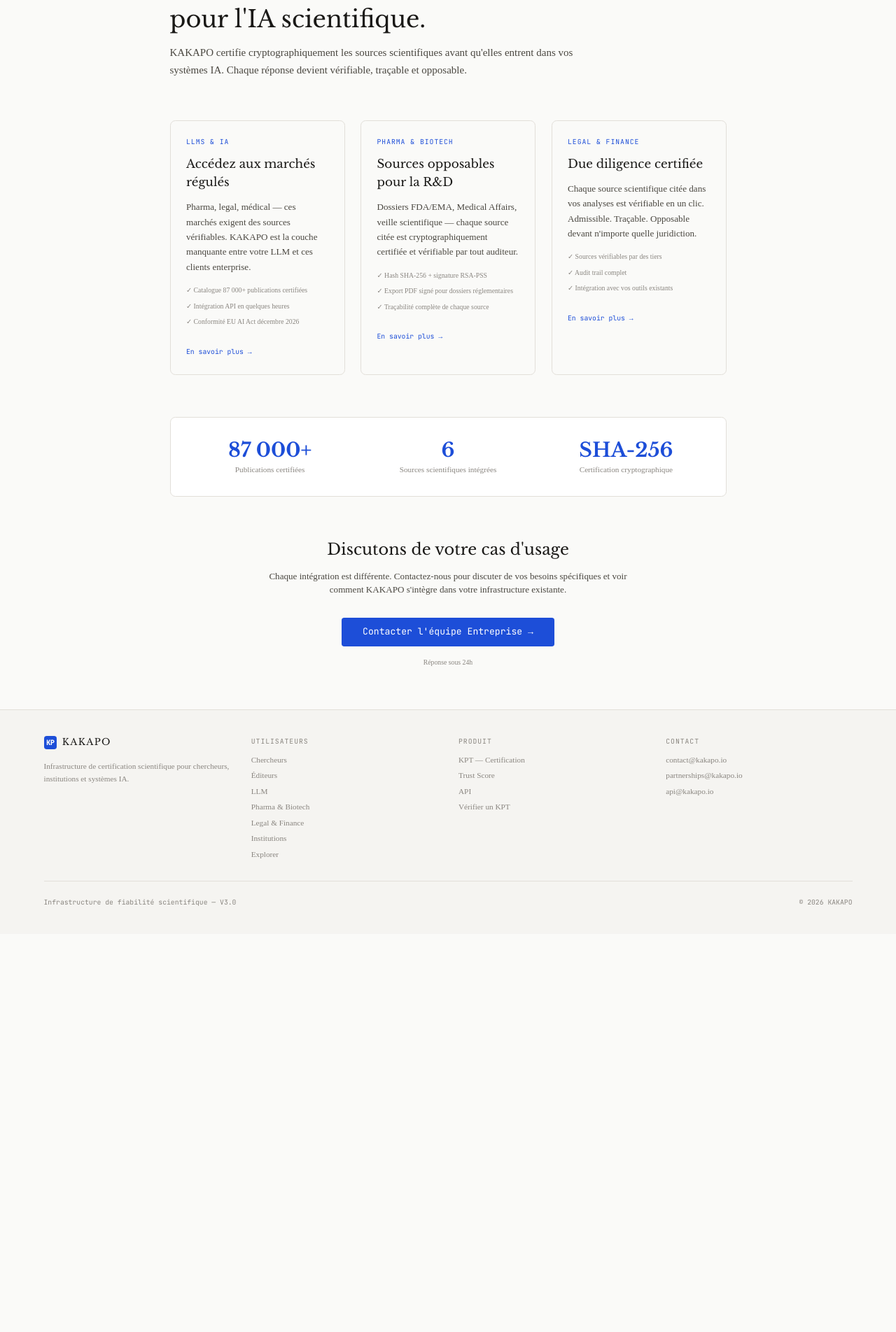
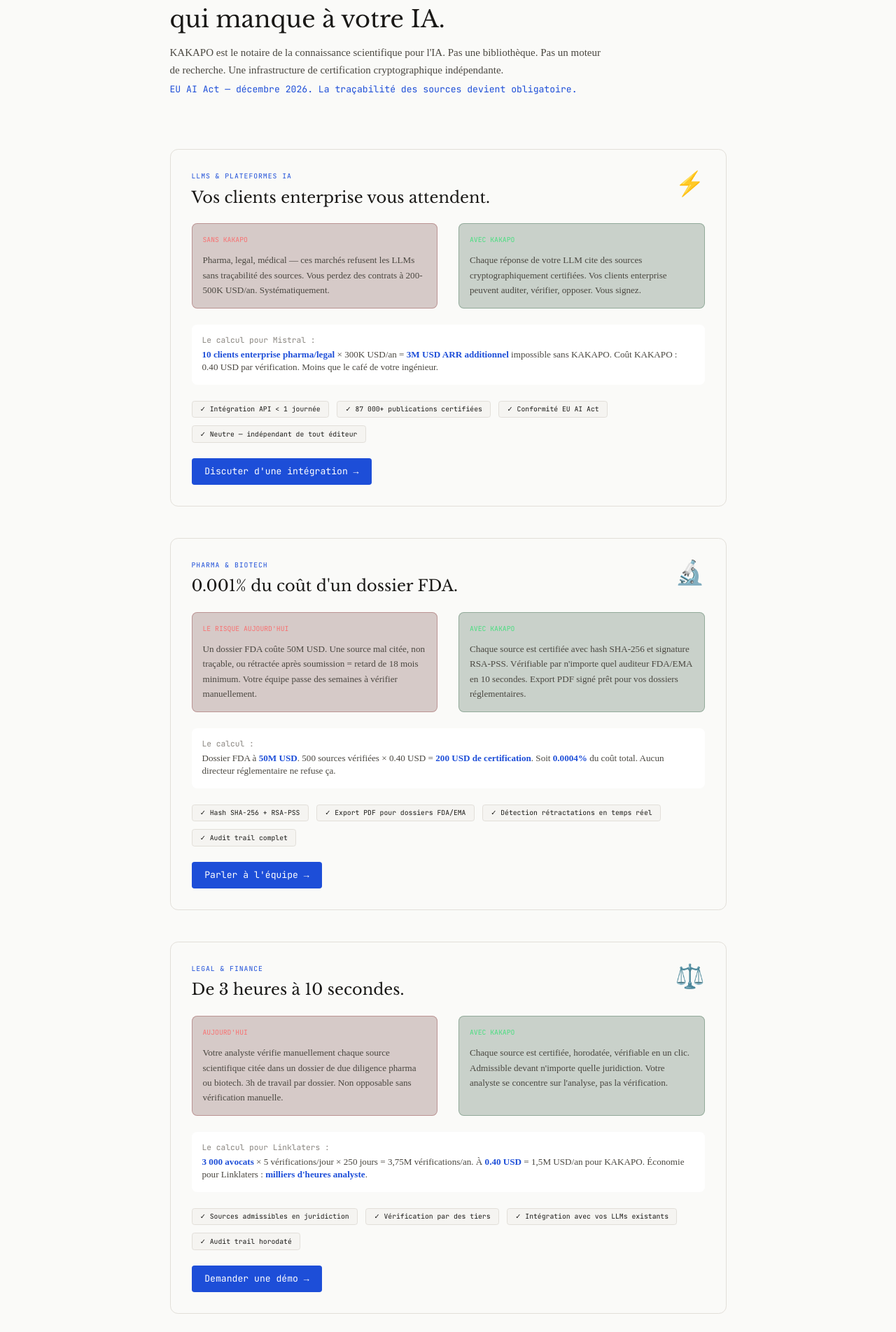
Before and after one commit to kkpo-adil/kakapo-front, a Next.js app: page /entreprise in a window 1280 px wide. Shown: the part 176-2080 px from the top of the page at 70% size. Before the commit the page ends 1511 px from the top, so only its background shows below. Built offline with nearby package versions, Linux system fonts and the light colour scheme.

Commit message:
feat: entreprise page - Mark Cuban style - ROI explicite par profil

```diff
--- a/src/app/entreprise/page.tsx
+++ b/src/app/entreprise/page.tsx
@@ -1,103 +1,218 @@
 import Link from "next/link";
 
-export default function EntreprisePage() {
+export default function EnterprisePage() {
   return (
     <div className="max-w-4xl mx-auto px-6 py-16">
-      <div className="mb-16">
+
+      <div className="mb-20">
         <p className="text-2xs font-mono text-accent uppercase tracking-widest mb-3">Entreprise</p>
         <h1 className="text-4xl font-display text-text-primary mb-4 leading-tight">
-          L'infrastructure de confiance<br />pour l'IA scientifique.
+          La couche de confiance<br />qui manque à votre IA.
         </h1>
-        <p className="text-base text-text-secondary leading-relaxed max-w-2xl">
-          KAKAPO certifie cryptographiquement les sources scientifiques avant qu'elles entrent dans vos systèmes IA.
-          Chaque réponse devient vérifiable, traçable et opposable.
+        <p className="text-base text-text-secondary leading-relaxed max-w-2xl mb-2">
+          KAKAPO est le notaire de la connaissance scientifique pour l'IA.
+          Pas une bibliothèque. Pas un moteur de recherche.
+          Une infrastructure de certification cryptographique indépendante.
+        </p>
+        <p className="text-sm text-accent font-mono">
+          EU AI Act — décembre 2026. La traçabilité des sources devient obligatoire.
         </p>
       </div>
 
-      <div className="grid grid-cols-1 md:grid-cols-3 gap-6 mb-16">
-        <div className="border border-border rounded-lg p-6">
-          <p className="text-2xs font-mono text-accent uppercase tracking-widest mb-3">LLMs & IA</p>
-          <h2 className="text-lg font-display text-text-primary mb-3">Accédez aux marchés régulés</h2>
-          <p className="text-sm text-text-secondary leading-relaxed mb-4">
-            Pharma, legal, médical — ces marchés exigent des sources vérifiables.
-            KAKAPO est la couche manquante entre votre LLM et ces clients enterprise.
-          </p>
-          <div className="space-y-2 mb-6">
-            <p className="text-2xs text-text-muted">✓ Catalogue 87 000+ publications certifiées</p>
-            <p className="text-2xs text-text-muted">✓ Intégration API en quelques heures</p>
-            <p className="text-2xs text-text-muted">✓ Conformité EU AI Act décembre 2026</p>
+      <div className="space-y-12 mb-20">
+
+        <div className="border border-border rounded-xl p-8 hover:border-accent/50 transition-colors">
+          <div className="flex items-start justify-between mb-6">
+            <div>
+              <p className="text-2xs font-mono text-accent uppercase tracking-widest mb-2">LLMs & Plateformes IA</p>
+              <h2 className="text-2xl font-display text-text-primary">Vos clients enterprise vous attendent.</h2>
+            </div>
+            <span className="text-4xl">⚡</span>
           </div>
-          <Link href="/llm" className="text-2xs font-mono text-accent hover:text-accent-hover no-underline">
-            En savoir plus →
-          </Link>
+
+          <div className="grid grid-cols-1 md:grid-cols-2 gap-8 mb-6">
+            <div className="bg-red-950/20 border border-red-900/30 rounded-lg p-4">
+              <p className="text-2xs font-mono text-red-400 uppercase mb-3">Sans KAKAPO</p>
+              <p className="text-sm text-text-secondary leading-relaxed">
+                Pharma, legal, médical — ces marchés refusent les LLMs sans traçabilité des sources.
+                Vous perdez des contrats à 200-500K USD/an. Systématiquement.
+              </p>
+            </div>
+            <div className="bg-green-950/20 border border-green-900/30 rounded-lg p-4">
+              <p className="text-2xs font-mono text-green-400 uppercase mb-3">Avec KAKAPO</p>
+              <p className="text-sm text-text-secondary leading-relaxed">
+                Chaque réponse de votre LLM cite des sources cryptographiquement certifiées.
+                Vos clients enterprise peuvent auditer, vérifier, opposer. Vous signez.
+              </p>
+            </div>
+          </div>
+
+          <div className="bg-surface-2 rounded-lg p-4 mb-6">
+            <p className="text-xs font-mono text-text-muted mb-1">Le calcul pour Mistral :</p>
+            <p className="text-sm text-text-secondary">
+              <span className="text-accent font-semibold">10 clients enterprise pharma/legal</span> × 300K USD/an
+              = <span className="text-accent font-semibold">3M USD ARR additionnel</span> impossible sans KAKAPO.
+              Coût KAKAPO : 0.40 USD par vérification. Moins que le café de votre ingénieur.
+            </p>
+          </div>
+
+          <div className="flex flex-wrap gap-3 mb-6">
+            <span className="text-2xs font-mono bg-surface-3 border border-border rounded px-3 py-1">✓ Intégration API &lt; 1 journée</span>
+            <span className="text-2xs font-mono bg-surface-3 border border-border rounded px-3 py-1">✓ 87 000+ publications certifiées</span>
+            <span className="text-2xs font-mono bg-surface-3 border border-border rounded px-3 py-1">✓ Conformité EU AI Act</span>
+            <span className="text-2xs font-mono bg-surface-3 border border-border rounded px-3 py-1">✓ Neutre — indépendant de tout éditeur</span>
+          </div>
+
+          <a href="mailto:partnerships@kakapo.io?subject=Intégration LLM KAKAPO"
+            className="inline-flex items-center gap-2 bg-accent hover:bg-accent-hover text-white text-sm font-mono px-5 py-2.5 rounded transition-colors no-underline">
+            Discuter d'une intégration →
+          </a>
         </div>
 
-        <div className="border border-border rounded-lg p-6">
-          <p className="text-2xs font-mono text-accent uppercase tracking-widest mb-3">Pharma & Biotech</p>
-          <h2 className="text-lg font-display text-text-primary mb-3">Sources opposables pour la R&D</h2>
-          <p className="text-sm text-text-secondary leading-relaxed mb-4">
-            Dossiers FDA/EMA, Medical Affairs, veille scientifique —
-            chaque source citée est cryptographiquement certifiée et vérifiable par tout auditeur.
-          </p>
-          <div className="space-y-2 mb-6">
-            <p className="text-2xs text-text-muted">✓ Hash SHA-256 + signature RSA-PSS</p>
-            <p className="text-2xs text-text-muted">✓ Export PDF signé pour dossiers réglementaires</p>
-            <p className="text-2xs text-text-muted">✓ Traçabilité complète de chaque source</p>
+        <div className="border border-border rounded-xl p-8 hover:border-accent/50 transition-colors">
+          <div className="flex items-start justify-between mb-6">
+            <div>
+              <p className="text-2xs font-mono text-accent uppercase tracking-widest mb-2">Pharma & Biotech</p>
+              <h2 className="text-2xl font-display text-text-primary">0.001% du coût d'un dossier FDA.</h2>
+            </div>
+            <span className="text-4xl">🔬</span>
           </div>
-          <Link href="/pharma" className="text-2xs font-mono text-accent hover:text-accent-hover no-underline">
-            En savoir plus →
-          </Link>
+
+          <div className="grid grid-cols-1 md:grid-cols-2 gap-8 mb-6">
+            <div className="bg-red-950/20 border border-red-900/30 rounded-lg p-4">
+              <p className="text-2xs font-mono text-red-400 uppercase mb-3">Le risque aujourd'hui</p>
+              <p className="text-sm text-text-secondary leading-relaxed">
+                Un dossier FDA coûte 50M USD. Une source mal citée, non traçable,
+                ou rétractée après soumission = retard de 18 mois minimum.
+                Votre équipe passe des semaines à vérifier manuellement.
+              </p>
+            </div>
+            <div className="bg-green-950/20 border border-green-900/30 rounded-lg p-4">
+              <p className="text-2xs font-mono text-green-400 uppercase mb-3">Avec KAKAPO</p>
+              <p className="text-sm text-text-secondary leading-relaxed">
+                Chaque source est certifiée avec hash SHA-256 et signature RSA-PSS.
+                Vérifiable par n'importe quel auditeur FDA/EMA en 10 secondes.
+                Export PDF signé prêt pour vos dossiers réglementaires.
+              </p>
+            </div>
+          </div>
+
+          <div className="bg-surface-2 rounded-lg p-4 mb-6">
+            <p className="text-xs font-mono text-text-muted mb-1">Le calcul :</p>
+            <p className="text-sm text-text-secondary">
+              Dossier FDA à <span className="text-accent font-semibold">50M USD</span>.
+              500 sources vérifiées × 0.40 USD =
+              <span className="text-accent font-semibold"> 200 USD de certification</span>.
+              Soit <span className="text-accent font-semibold">0.0004%</span> du coût total.
+              Aucun directeur réglementaire ne refuse ça.
+            </p>
+          </div>
+
+          <div className="flex flex-wrap gap-3 mb-6">
+            <span className="text-2xs font-mono bg-surface-3 border border-border rounded px-3 py-1">✓ Hash SHA-256 + RSA-PSS</span>
+            <span className="text-2xs font-mono bg-surface-3 border border-border rounded px-3 py-1">✓ Export PDF pour dossiers FDA/EMA</span>
+            <span className="text-2xs font-mono bg-surface-3 border border-border rounded px-3 py-1">✓ Détection rétractations en temps réel</span>
+            <span className="text-2xs font-mono bg-surface-3 border border-border rounded px-3 py-1">✓ Audit trail complet</span>
+          </div>
+
+          <a href="mailto:partnerships@kakapo.io?subject=KAKAPO Pharma R&D"
+            className="inline-flex items-center gap-2 bg-accent hover:bg-accent-hover text-white text-sm font-mono px-5 py-2.5 rounded transition-colors no-underline">
+            Parler à l'équipe →
+          </a>
         </div>
 
-        <div className="border border-border rounded-lg p-6">
-          <p className="text-2xs font-mono text-accent uppercase tracking-widest mb-3">Legal & Finance</p>
-          <h2 className="text-lg font-display text-text-primary mb-3">Due diligence certifiée</h2>
-          <p className="text-sm text-text-secondary leading-relaxed mb-4">
-            Chaque source scientifique citée dans vos analyses est vérifiable en un clic.
-            Admissible. Traçable. Opposable devant n'importe quelle juridiction.
-          </p>
-          <div className="space-y-2 mb-6">
-            <p className="text-2xs text-text-muted">✓ Sources vérifiables par des tiers</p>
-            <p className="text-2xs text-text-muted">✓ Audit trail complet</p>
-            <p className="text-2xs text-text-muted">✓ Intégration avec vos outils existants</p>
+        <div className="border border-border rounded-xl p-8 hover:border-accent/50 transition-colors">
+          <div className="flex items-start justify-between mb-6">
+            <div>
+              <p className="text-2xs font-mono text-accent uppercase tracking-widest mb-2">Legal & Finance</p>
+              <h2 className="text-2xl font-display text-text-primary">De 3 heures à 10 secondes.</h2>
+            </div>
+            <span className="text-4xl">⚖️</span>
           </div>
-          <Link href="/legal-finance" className="text-2xs font-mono text-accent hover:text-accent-hover no-underline">
-            En savoir plus →
-          </Link>
+
+          <div className="grid grid-cols-1 md:grid-cols-2 gap-8 mb-6">
+            <div className="bg-red-950/20 border border-red-900/30 rounded-lg p-4">
+              <p className="text-2xs font-mono text-red-400 uppercase mb-3">Aujourd'hui</p>
+              <p className="text-sm text-text-secondary leading-relaxed">
+                Votre analyste vérifie manuellement chaque source scientifique citée
+                dans un dossier de due diligence pharma ou biotech.
+                3h de travail par dossier. Non opposable sans vérification manuelle.
+              </p>
+            </div>
+            <div className="bg-green-950/20 border border-green-900/30 rounded-lg p-4">
+              <p className="text-2xs font-mono text-green-400 uppercase mb-3">Avec KAKAPO</p>
+              <p className="text-sm text-text-secondary leading-relaxed">
+                Chaque source est certifiée, horodatée, vérifiable en un clic.
+                Admissible devant n'importe quelle juridiction.
+                Votre analyste se concentre sur l'analyse, pas la vérification.
+              </p>
+            </div>
+          </div>
+
+          <div className="bg-surface-2 rounded-lg p-4 mb-6">
+            <p className="text-xs font-mono text-text-muted mb-1">Le calcul pour Linklaters :</p>
+            <p className="text-sm text-text-secondary">
+              <span className="text-accent font-semibold">3 000 avocats</span> × 5 vérifications/jour × 250 jours
+              = 3,75M vérifications/an.
+              À <span className="text-accent font-semibold">0.40 USD</span> = 1,5M USD/an pour KAKAPO.
+              Économie pour Linklaters : <span className="text-accent font-semibold">milliers d'heures analyste</span>.
+            </p>
+          </div>
+
+          <div className="flex flex-wrap gap-3 mb-6">
+            <span className="text-2xs font-mono bg-surface-3 border border-border rounded px-3 py-1">✓ Sources admissibles en juridiction</span>
+            <span className="text-2xs font-mono bg-surface-3 border border-border rounded px-3 py-1">✓ Vérification par des tiers</span>
+            <span className="text-2xs font-mono bg-surface-3 border border-border rounded px-3 py-1">✓ Intégration avec vos LLMs existants</span>
+            <span className="text-2xs font-mono bg-surface-3 border border-border rounded px-3 py-1">✓ Audit trail horodaté</span>
+          </div>
+
+          <a href="mailto:partnerships@kakapo.io?subject=KAKAPO Legal Finance"
+            className="inline-flex items-center gap-2 bg-accent hover:bg-accent-hover text-white text-sm font-mono px-5 py-2.5 rounded transition-colors no-underline">
+            Demander une démo →
+          </a>
         </div>
+
       </div>
 
-      <div className="border border-border rounded-lg p-8 bg-surface-2 mb-16">
-        <div className="grid grid-cols-1 md:grid-cols-3 gap-8 text-center">
+      <div className="border border-border rounded-xl p-8 bg-surface-2 mb-12">
+        <div className="grid grid-cols-2 md:grid-cols-4 gap-6 text-center">
           <div>
-            <p className="text-3xl font-display font-bold text-accent mb-1">87 000+</p>
+            <p className="text-3xl font-display font-bold text-accent mb-1">87K+</p>
             <p className="text-xs text-text-muted">Publications certifiées</p>
-          </div>
-          <div>
-            <p className="text-3xl font-display font-bold text-accent mb-1">6</p>
-            <p className="text-xs text-text-muted">Sources scientifiques intégrées</p>
           </div>
           <div>
             <p className="text-3xl font-display font-bold text-accent mb-1">SHA-256</p>
             <p className="text-xs text-text-muted">Certification cryptographique</p>
           </div>
+          <div>
+            <p className="text-3xl font-display font-bold text-accent mb-1">0.40$</p>
+            <p className="text-xs text-text-muted">Par vérification certifiée</p>
+          </div>
+          <div>
+            <p className="text-3xl font-display font-bold text-accent mb-1">Déc. 2026</p>
+            <p className="text-xs text-text-muted">EU AI Act en vigueur</p>
+          </div>
         </div>
       </div>
 
       <div className="text-center">
-        <h2 className="text-2xl font-display text-text-primary mb-4">Discutons de votre cas d'usage</h2>
+        <h2 className="text-2xl font-display text-text-primary mb-3">Voyez la différence en live.</h2>
         <p className="text-sm text-text-secondary mb-8 max-w-xl mx-auto">
-          Chaque intégration est différente. Contactez-nous pour discuter de vos besoins spécifiques
-          et voir comment KAKAPO s'intègre dans votre infrastructure existante.
+          Posez une question scientifique. Comparez Claude seul vs Claude + KAKAPO.
+          La différence est immédiate.
         </p>
-        <a
-          href="mailto:partnerships@kakapo.io"
-          className="inline-flex items-center gap-2 bg-accent hover:bg-accent-hover text-white text-sm font-mono px-8 py-3 rounded transition-colors no-underline"
-        >
-          Contacter l'équipe Entreprise →
-        </a>
-        <p className="text-2xs text-text-muted mt-4">Réponse sous 24h</p>
+        <div className="flex items-center justify-center gap-4 flex-wrap">
+          <Link href="/demo"
+            className="inline-flex items-center gap-2 bg-accent hover:bg-accent-hover text-white text-sm font-mono px-8 py-3 rounded transition-colors no-underline">
+            Voir la démo live →
+          </Link>
+          <a href="mailto:partnerships@kakapo.io"
+            className="inline-flex items-center gap-2 border border-border hover:border-accent/50 text-text-secondary hover:text-text-primary text-sm font-mono px-8 py-3 rounded transition-colors no-underline">
+            Contacter l'équipe →
+          </a>
+        </div>
       </div>
+
     </div>
   );
 }
```
